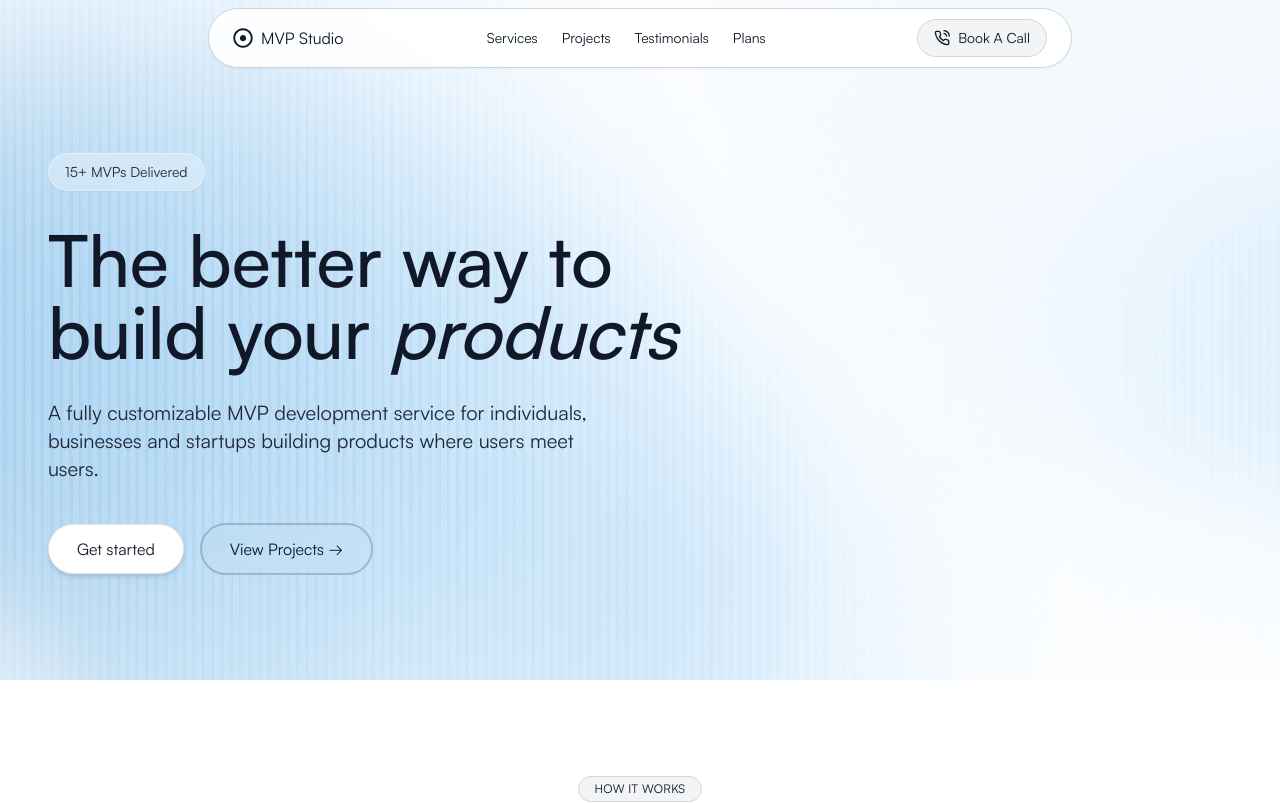
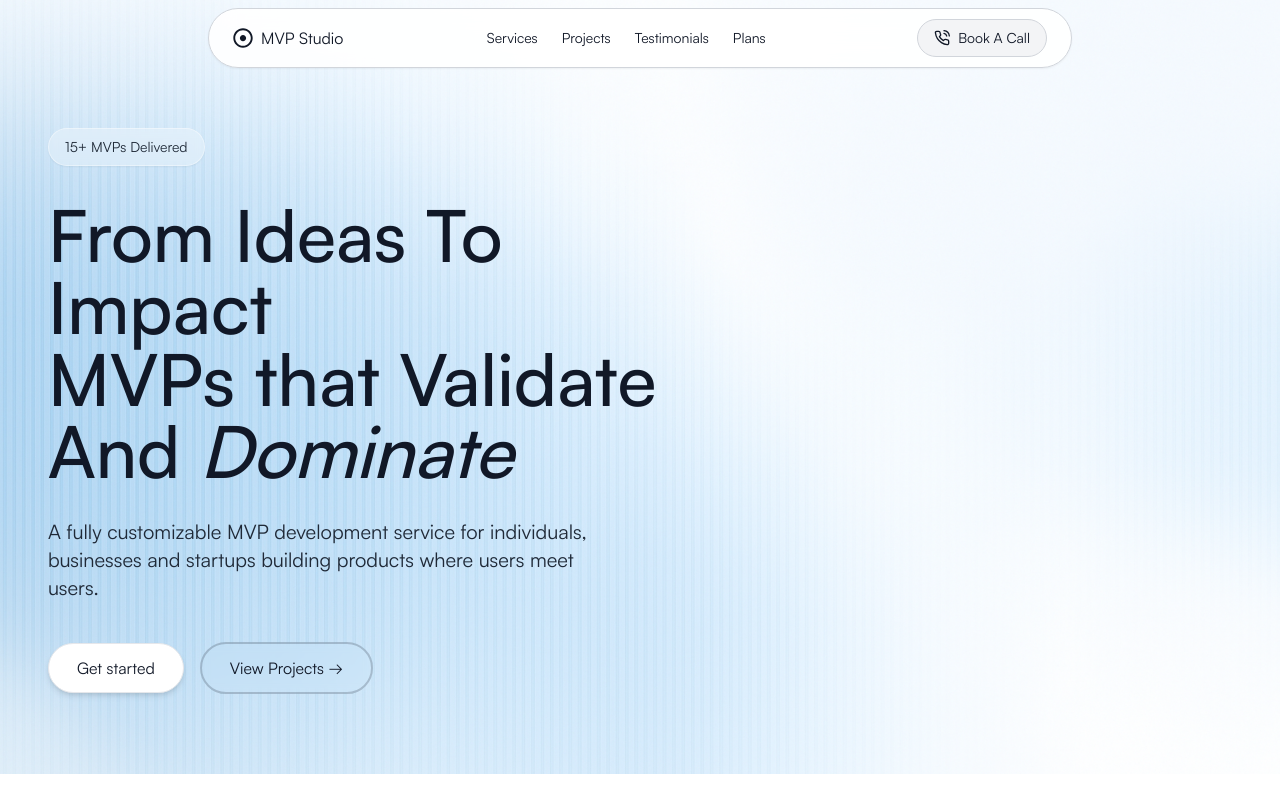
Before and after one commit to collabanubhav-pixel/mvpstudio, a Next.js app: page / in a window 1280 px wide. Shown: the top 803 px of the page. Built offline with nearby package versions, Linux system fonts and the light colour scheme; what tailwindcss-intersect, tailwindcss-motion would draw is missing.

Commit message:
Updated Hero.tsx

```diff
--- a/components/marketing/Hero.tsx
+++ b/components/marketing/Hero.tsx
@@ -15,8 +15,8 @@ export default function Hero() {
 
           {/* Heading */}
           <h1 className="text-gray-900 text-5xl md:text-7xl font-medium text-left mb-8 leading-tight" style={{ fontFamily: 'Satoshi-Medium, sans-serif' }}>
-            The better way to<br />
-            build your <span className="italic font-light">products</span>
+            From Ideas To Impact<br />
+           MVPs that Validate And <span className="italic font-light"> Dominate</span>
           </h1>
 
           {/* Subtitle */}
```
